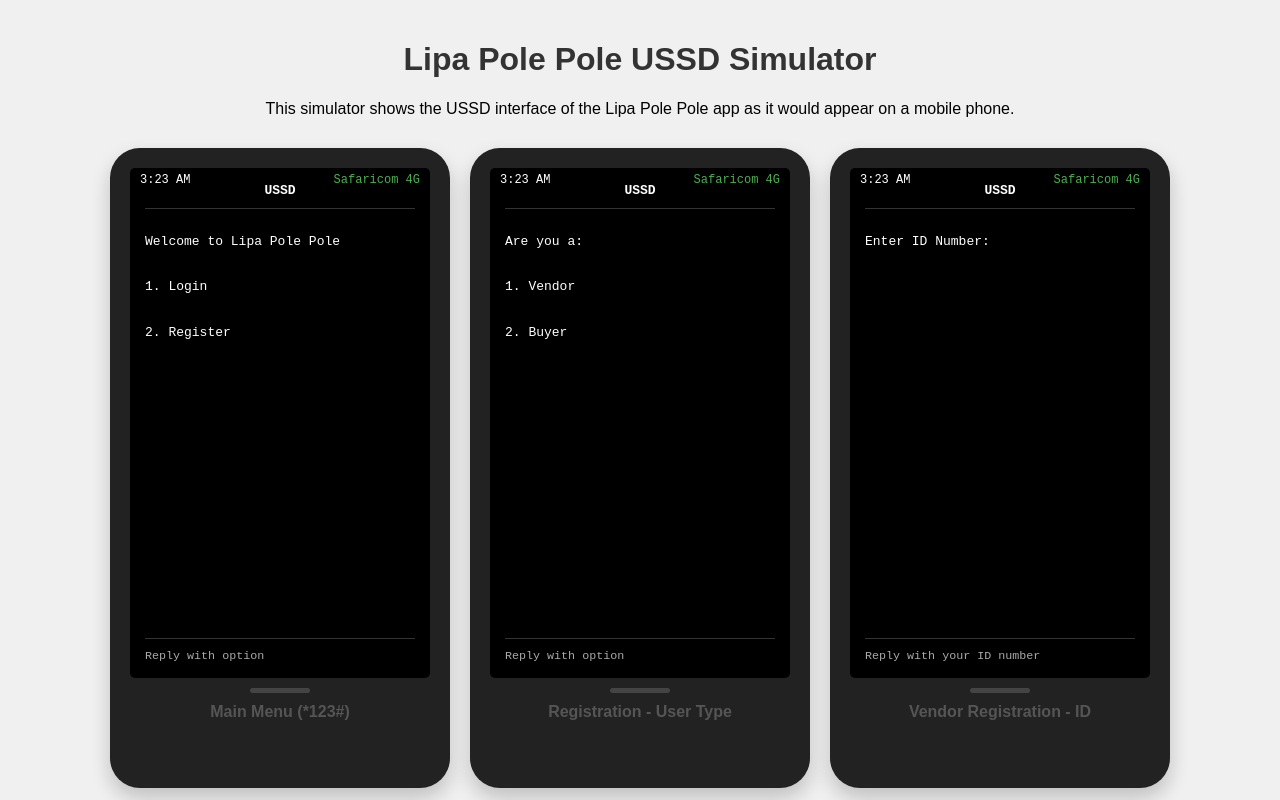
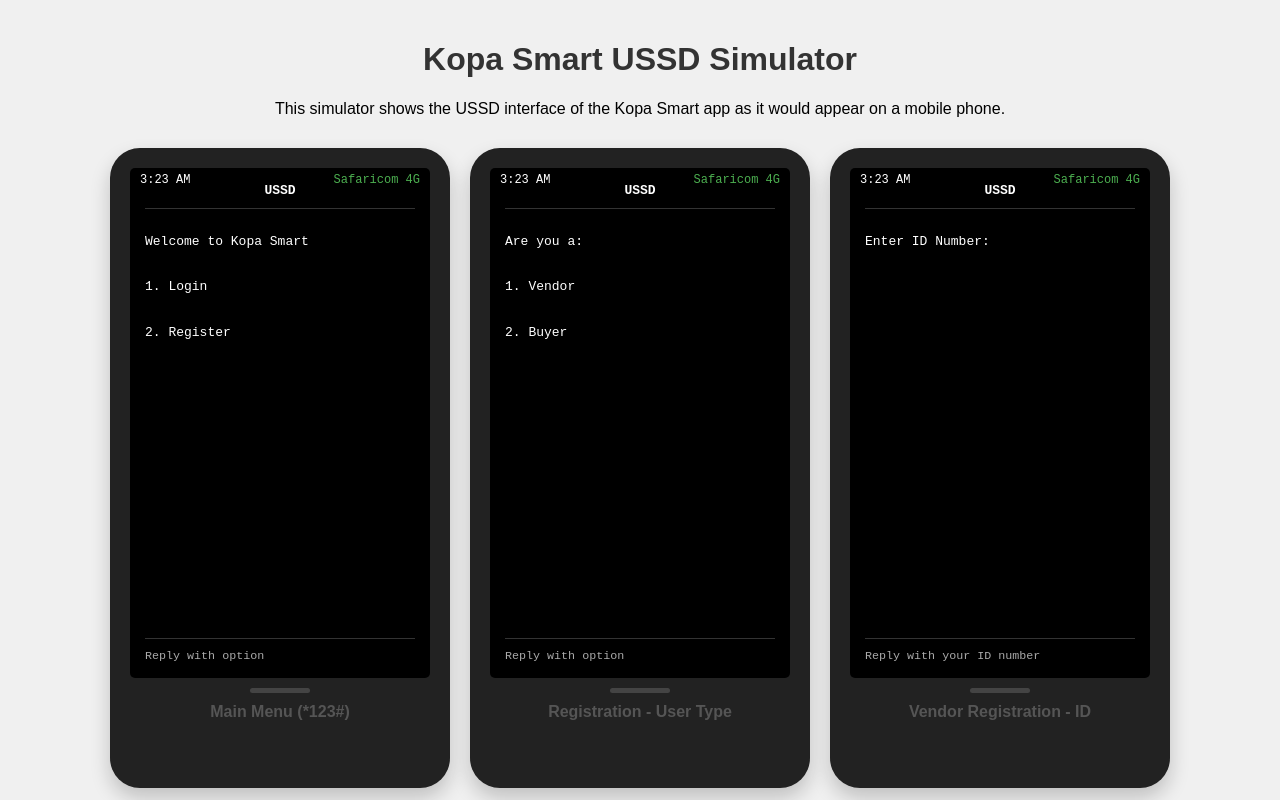
Before and after one commit to Muchirik/kopa-smart, a website: page index.html in a window 1280 px wide. Shown: the top 800 px of the page. Drawn offline with Linux system fonts and the light colour scheme.

Commit message:
update text in index file

```diff
--- a/index.html
+++ b/index.html
@@ -4,7 +4,7 @@
 <head>
     <meta charset="UTF-8">
     <meta name="viewport" content="width=device-width, initial-scale=1.0">
-    <title>Lipa Pole Pole USSD Simulator</title>
+    <title>Kopa Smart USSD Simulator</title>
     <style>
         body {
             font-family: Arial, sans-serif;
@@ -139,8 +139,8 @@
 
 <body>
     <div class="container">
-        <h1>Lipa Pole Pole USSD Simulator</h1>
-        <p style="text-align: center;">This simulator shows the USSD interface of the Lipa Pole Pole app as it would
+        <h1>Kopa Smart USSD Simulator</h1>
+        <p style="text-align: center;">This simulator shows the USSD interface of the Kopa Smart app as it would
             appear on a mobile phone.</p>
 
         <div class="phone-container">
@@ -152,7 +152,7 @@
                         <div class="network-indicator">Safaricom 4G</div>
                         <div class="ussd-header">USSD</div>
                         <div class="ussd-content">
-                            <p>Welcome to Lipa Pole Pole</p>
+                            <p>Welcome to Kopa Smart</p>
                             <p>1. Login</p>
                             <p>2. Register</p>
                         </div>
```
